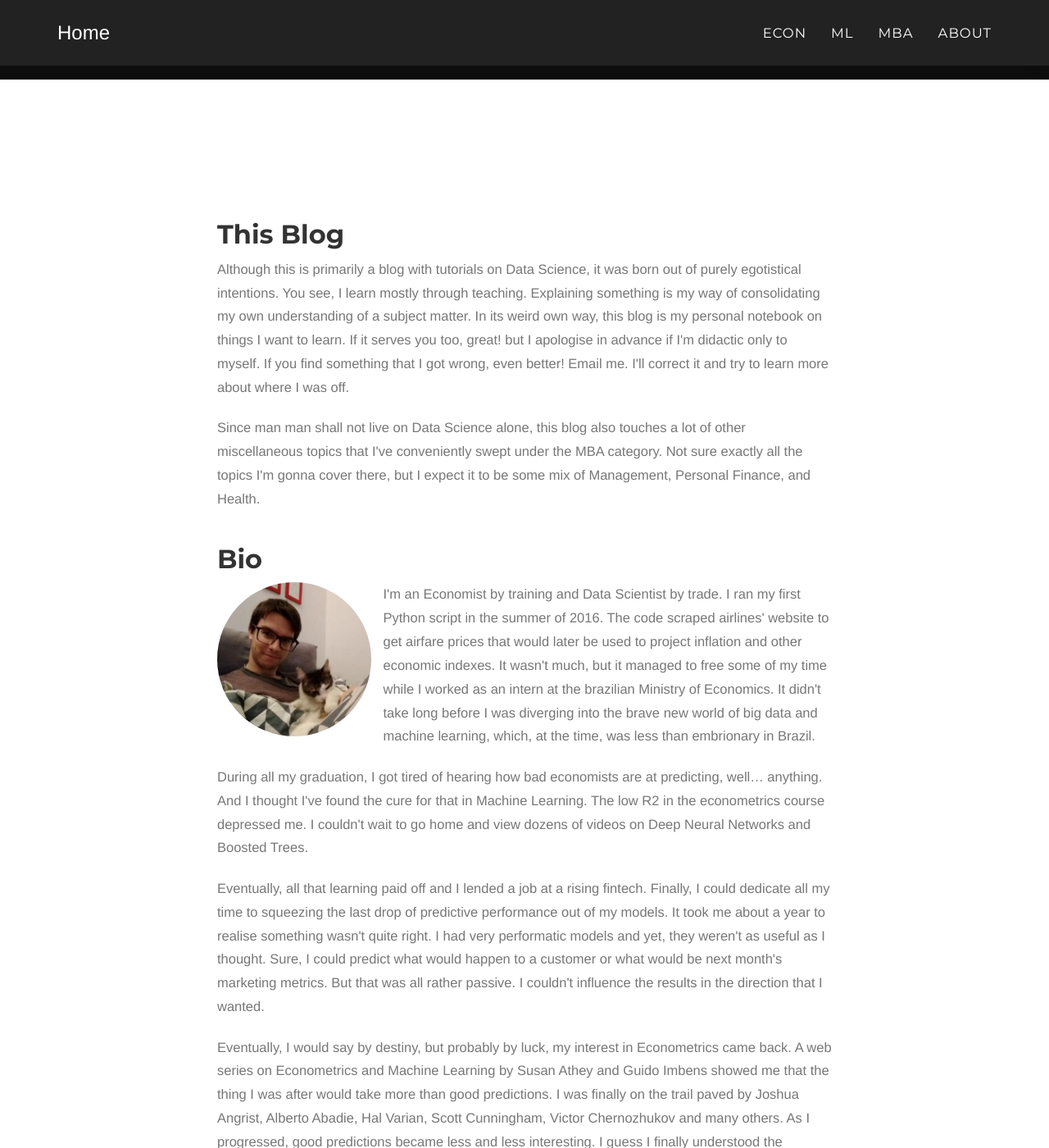
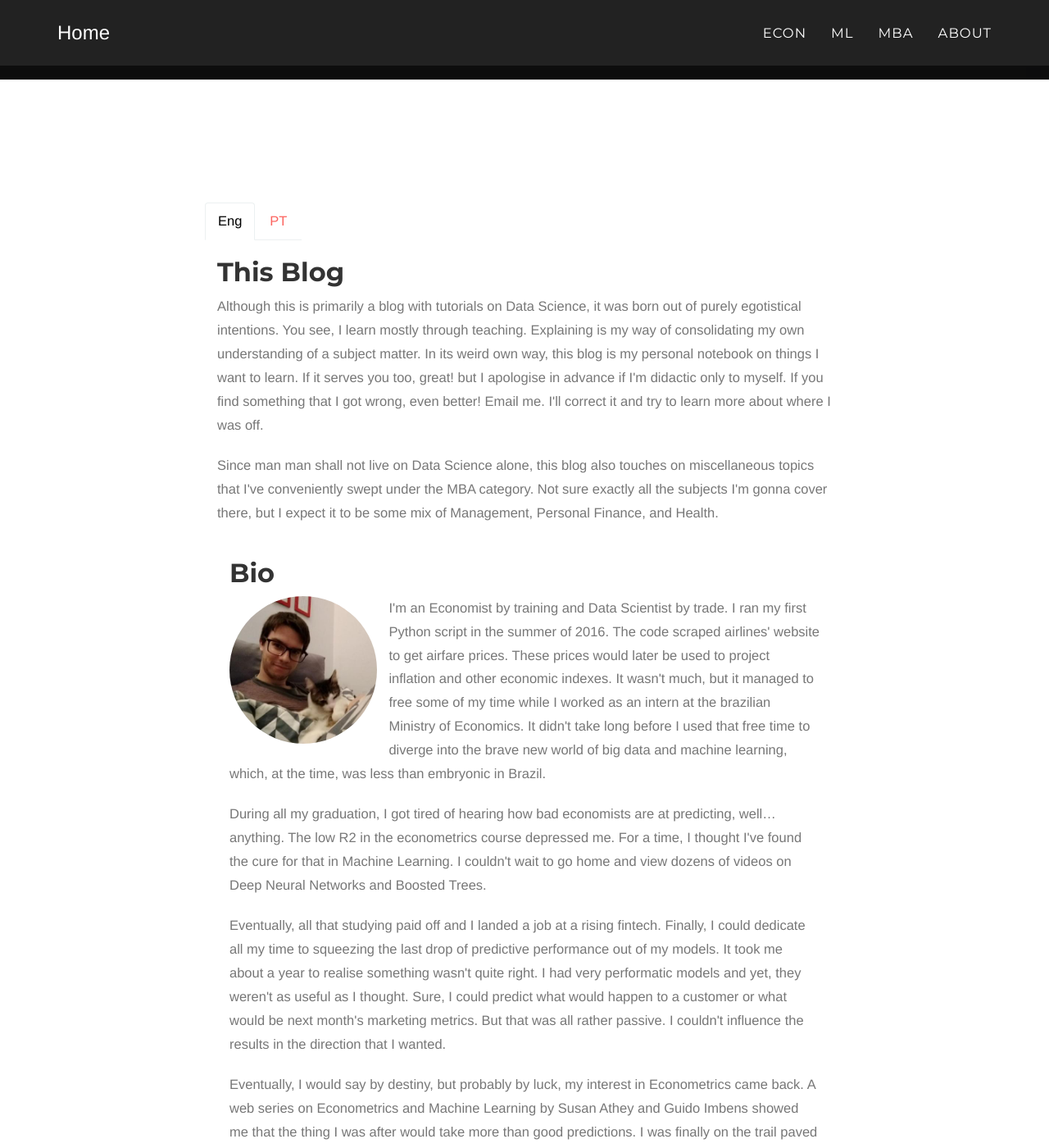
Before and after one commit to matheusfacure/matheusfacure.github.io, a Jekyll site: the page built from about.html, in a window 1280 px wide and 1400 px high, scrolled down 528 px. Shown: the whole window at 82% size. Built offline with Jekyll 4.4.1, drawn with Linux system fonts in a browser that asks for light colours; nearby versions of some CDN libraries; some web fonts are replaced.

Commit message:
add about

```diff
--- a/_includes/about.html
+++ b/_includes/about.html
@@ -1,25 +1,31 @@
 <!-- About Section -->
 <section id="about">
+
+<div class="row">
+<ul class="nav nav-tabs navbar-left">
+    <li class="active"><a href="#">Eng</a></li>
+    <li><a href="/about_PT">PT</a></li>
+</ul>
+</div>
 
 <div class="row">
 
      <div class="col-lg-12">
          <h2>This Blog</h2>
           <div class="text-muted">
-              <p>Although this is primarily a blog with tutorials on Data Science, it was born out of purely egotistical intentions. You see, I learn mostly through teaching. Explaining something is my way of consolidating my own understanding of a subject matter. In its weird own way, this blog is my personal notebook on things I want to learn. If it serves you too, great! but I apologise in advance if I'm didactic only to myself. If you find something that I got wrong, even better! Email me. I'll correct it and try to learn more about where I was off. </p>
+              <p>Although this is primarily a blog with tutorials on Data Science, it was born out of purely egotistical intentions. You see, I learn mostly through teaching. Explaining is my way of consolidating my own understanding of a subject matter. In its weird own way, this blog is my personal notebook on things I want to learn. If it serves you too, great! but I apologise in advance if I'm didactic only to myself. If you find something that I got wrong, even better! Email me. I'll correct it and try to learn more about where I was off. </p>
 
-              <p>Since man man shall not live on Data Science alone, this blog also touches a lot of other miscellaneous topics that I've conveniently swept under the MBA category. Not sure exactly all the topics I'm gonna cover there, but I expect it to be some mix of Management, Personal Finance, and Health.</p>
-          </div>
+              <p>Since man man shall not live on Data Science alone, this blog also touches on miscellaneous topics that I've conveniently swept under the MBA category. Not sure exactly all the subjects I'm gonna cover there, but I expect it to be some mix of Management, Personal Finance, and Health.</p>
      </div>
 
     <div class="col-lg-12">
     <h2>Bio</h2>
         <div class="text-muted"> <img src="/img/avatar.jpeg" alt="avatar" class="img-circle img-responsive pull-left" style="width:25%;margin-right:2%">
-            <p>I'm an Economist by training and Data Scientist by trade. I ran my first Python script in the summer of 2016. The code scraped airlines' website to get airfare prices that would later be used to project inflation and other economic indexes. It wasn't much, but it managed to free some of my time while I worked as an intern at the brazilian Ministry of Economics. It didn't take long before I was diverging into the brave new world of big data and machine learning, which, at the time, was less than embrionary in Brazil.</p>
+            <p>I'm an Economist by training and Data Scientist by trade. I ran my first Python script in the summer of 2016. The code scraped airlines' website to get airfare prices. These prices would later be used to project inflation and other economic indexes. It wasn't much, but it managed to free some of my time while I worked as an intern at the brazilian Ministry of Economics. It didn't take long before I used that free time to diverge into the brave new world of big data and machine learning, which, at the time, was less than embryonic in Brazil.</p>
             <p>
-During all my graduation, I got tired of hearing how bad economists are at predicting, well… anything. And I thought I've found the cure for that in Machine Learning. The low R2 in the econometrics course depressed me. I couldn't wait to go home and view dozens of videos on Deep Neural Networks and Boosted Trees.</p>
+During all my graduation, I got tired of hearing how bad economists are at predicting, well… anything. The low R2 in the econometrics course depressed me. For a time, I thought I've found the cure for that in Machine Learning. I couldn't wait to go home and view dozens of videos on Deep Neural Networks and Boosted Trees.</p>
             <p>
-Eventually, all that learning paid off and I lended a job at a rising fintech. Finally, I could dedicate all my time to squeezing the last drop of predictive performance out of my models. It took me about a year to realise something wasn't quite right. I had very performatic models and yet, they weren't as useful as I thought. Sure, I could predict what would happen to a customer or what would be next month's marketing metrics. But that was all rather passive. I couldn't influence the results in the direction that I wanted. </p>
+Eventually, all that studying paid off and I landed a job at a rising fintech. Finally, I could dedicate all my time to squeezing the last drop of predictive performance out of my models. It took me about a year to realise something wasn't quite right. I had very performatic models and yet, they weren't as useful as I thought. Sure, I could predict what would happen to a customer or what would be next month's marketing metrics. But that was all rather passive. I couldn't influence the results in the direction that I wanted. </p>
             <p>
 Eventually, I would say by destiny, but probably by luck, my interest in Econometrics came back. A web series on Econometrics and Machine Learning by Susan Athey and Guido Imbens showed me that the thing I was after would take more than good predictions. I was finally on the trail paved by Joshua Angrist, Alberto Abadie, Hal Varian, Scott Cunningham, Victor Chernozhukov and many others. As I progressed, good predictions became less and less interesting. I guess I finally understood the discreet charm of Linear Regression.</p>
             <p>
--- /dev/null
+++ b/about_PT.html
@@ -0,0 +1,6 @@
+---
+layout: page
+title: "About"
+---
+
+{% include about_pt.html %}
```
Also changed, not shown: _includes/about_pt.html (added, +50 -0 lines).
